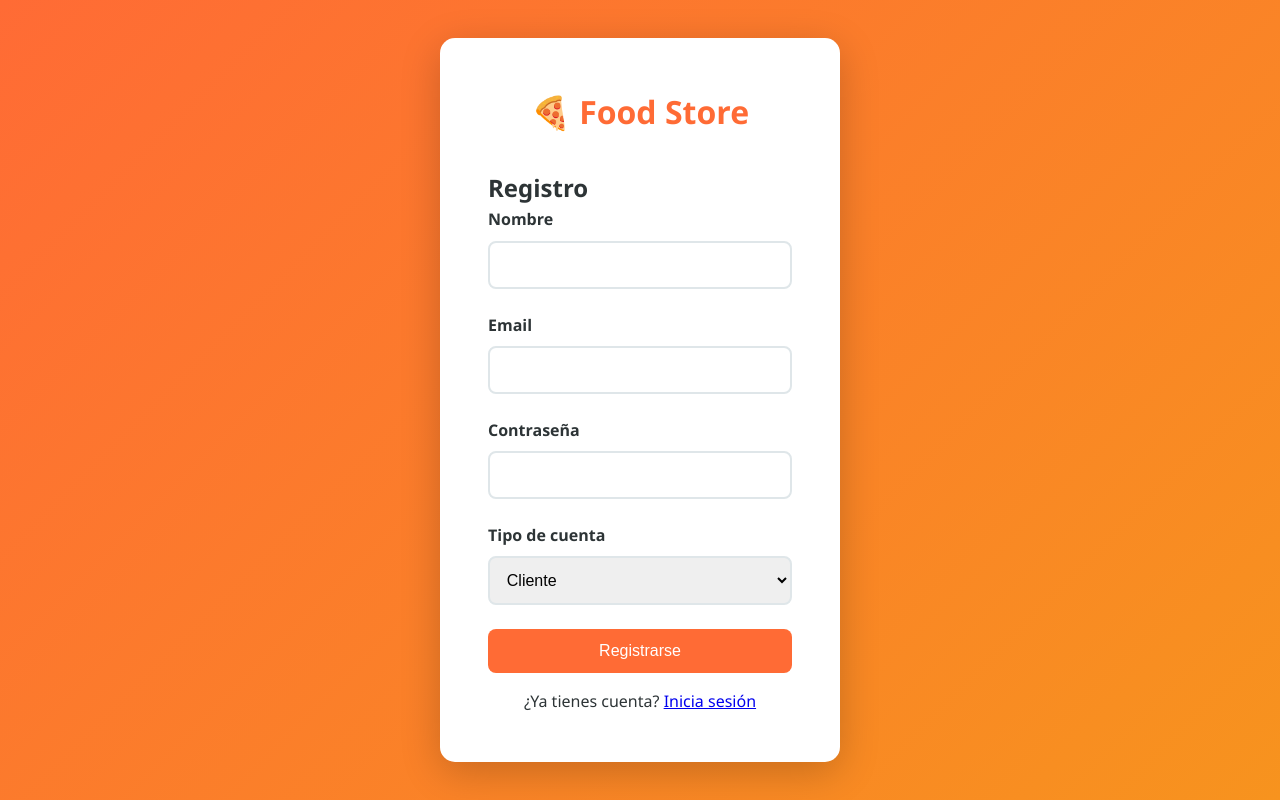
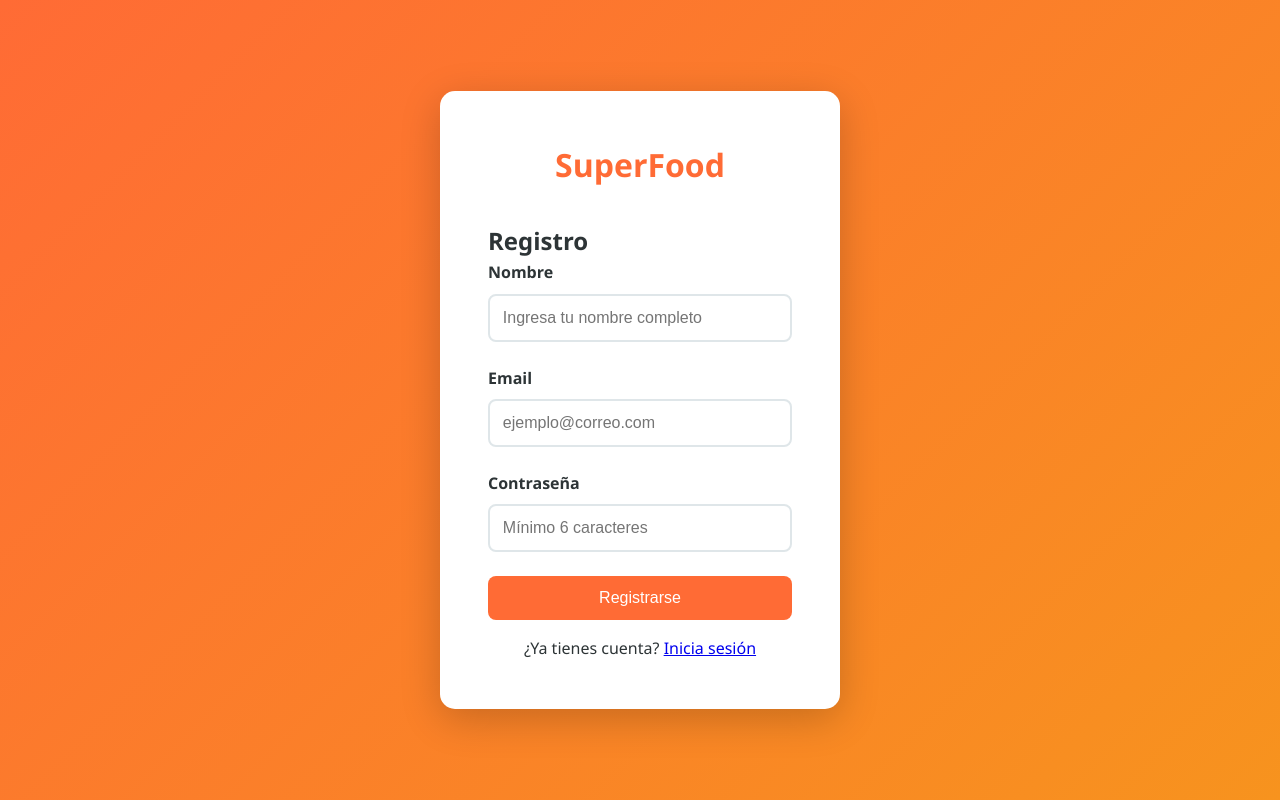
Before and after one commit to chiro45/front-store-vanilla, a website built with Vite: page src/pages/auth/resgister/resgister.html in a window 1280 px wide. Built offline with nearby package versions, Linux system fonts and the light colour scheme.

Commit message:
login y registro bien

```diff
--- a/src/pages/auth/resgister/resgister.html
+++ b/src/pages/auth/resgister/resgister.html
@@ -11,27 +11,21 @@
 <body>
     <div class="auth-container">
         <div class="auth-card">
-            <h1>🍕 Food Store</h1>
+            <h1>SuperFood</h1>
             <h2>Registro</h2>
             <form id="registerForm">
                 <div class="form-group">
                     <label for="name">Nombre</label>
-                    <input type="text" id="name" required>
+                    <input type="text" id="name" required placeholder="Ingresa tu nombre completo" autocomplete="off">
                 </div>
                 <div class="form-group">
                     <label for="email">Email</label>
-                    <input type="email" id="email" required>
+                    <input type="email" id="email" required placeholder="ejemplo@correo.com" autocomplete="off">
                 </div>
                 <div class="form-group">
                     <label for="password">Contraseña</label>
-                    <input type="password" id="password" required minlength="6">
-                </div>
-                <div class="form-group">
-                    <label for="role">Tipo de cuenta</label>
-                    <select id="role" required>
-                        <option value="cliente">Cliente</option>
-                        <option value="admin">Administrador</option>
-                    </select>
+                    <input type="password" id="password" required minlength="6" placeholder="Mínimo 6 caracteres"
+                        autocomplete="new-password">
                 </div>
                 <button type="submit" class="btn btn-primary">Registrarse</button>
             </form>
```
Also changed, not shown: src/pages/auth/login/login.html (+4 -5 lines).
